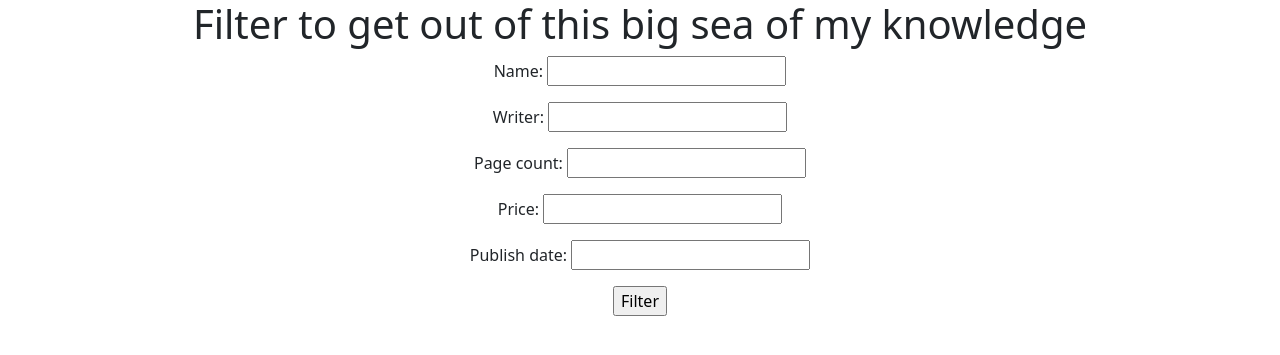
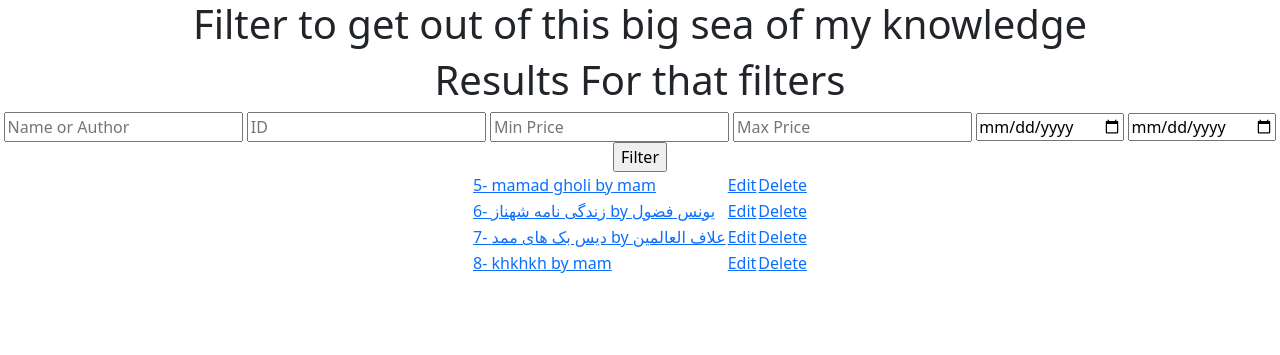
Before and after one commit to Mohammadfazel84/librarymanagementsystem, a Django app: page /filter in a window 1280 px wide. Shown: the top 355 px of the page. Run offline with Django 5.2, Linux system fonts and the light colour scheme; data comes from the database, SQL or seed files in the repository.

Commit message:
add filter

```diff
--- a/libmanagementsys/bookh/templates/filter.html
+++ b/libmanagementsys/bookh/templates/filter.html
@@ -9,10 +9,20 @@
 <body>
     <center>
         <h1>Filter to get out of this big sea of my knowledge</h1>
-        {% if submitted %}
             <h1>Results For that filters</h1>
+            <form action="{% url "filter" %}" method="get">
+                <input type="text" type="search" name='authororname_contains' placeholder='Name or Author'>
+                <input type="number" type="search" name='id_e' placeholder='ID'>
+                <input type="number" type="search" name='miprice' placeholder='Min Price'>
+                <input type="number" type="search" name='maprice' placeholder='Max Price'>
+                <input type="date" type="search" name='midate' placeholder='Min publish date'>
+                <input type="date" type="search" name='madate' placeholder='Max publish date'>
+                <input type="submit" value="Filter">
+            </form>
+
+
             <table>
-                {% for book in books %}
+                {% for book in queryset %}
                 <tr>
                     <td>
                         <a href="{% url 'books' book.id %}" class="showlink">{{book}}</a>
@@ -27,14 +37,6 @@
                 {% endfor %}
             </table>
 
-        {% else %}
-        <form action="" method=POST>
-            {% csrf_token %}
-
-            {{ form.as_p}}
-            <input type="submit" value= "Filter" class"btn btn-success">
-        </form>
-        {% endif %}
     </center>
 </body>
 </html>
--- a/libmanagementsys/bookh/views.py
+++ b/libmanagementsys/bookh/views.py
@@ -1,4 +1,5 @@
 from django.shortcuts import render, redirect
+from django.db.models import Q
 from .models import Book
 from .forms import AddBookForm
 from django.http import Http404, HttpResponseRedirect
@@ -25,18 +26,36 @@ def search(request):
     else:
         return render(request, 'search.html',{})
 
+def is_valid_query(param):
+    return param != '' and param is not None
+
+
 def filter(request):
-    submitted = False
-    if request.method == 'GET':
-        if 'submitted' in request.GET:
-            submitted=True
-        form = AddBookForm
-        return render(request, 'filter.html',{'form':form,'submitted':submitted})
-    else:
-        form = AddBookForm(request.POST)
-        books = Book.objects.filter(form)
-        return render(request, 'filter.html',{'form':form,'books':books,'submitted':submitted})
+    qs = Book.objects.all()
+    authororname_contains = request.GET.get('authororname_contains')
+    id_e = request.GET.get('id_e')
+    maprice = request.GET.get('maprice')
+    miprice = request.GET.get('miprice')
+    madate = request.GET.get('madate')
+    midate = request.GET.get('midate')
+    if is_valid_query(authororname_contains):
+        qs = qs.filter(Q(name__icontains = authororname_contains) | Q(writer__icontains = authororname_contains)).distinct()
+    elif is_valid_query(id_e):
+        qs = qs.filter(id = id_e )
 
+    if is_valid_query(maprice):
+        qs = qs.filter(price__lte=maprice)
+    if is_valid_query(miprice):
+        qs = qs.filter(price__gte=miprice)
+    if is_valid_query(madate):
+        qs = qs.filter(publish_date__lte=madate)
+    if is_valid_query(midate):
+        qs = qs.filter(publish_date__gte=midate)
+
+    context = {
+        'queryset' : qs
+    }
+    return render(request,'filter.html',context)
 
 def add(request):
     submitted = False
```
